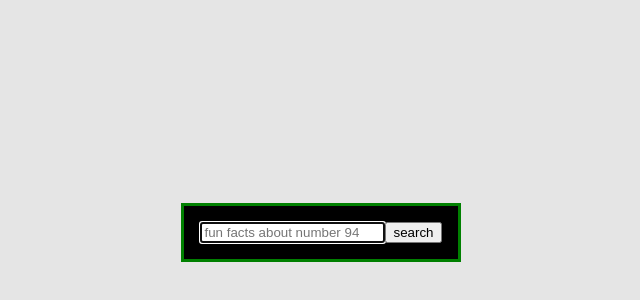
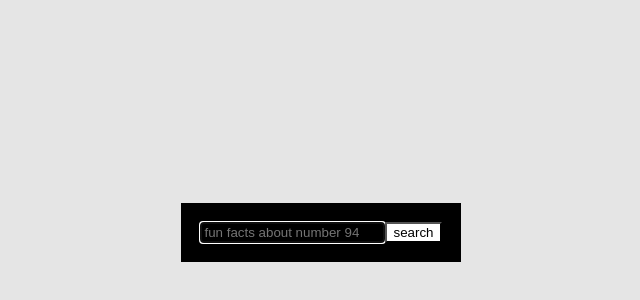
Before and after one commit to Abdool-Zaid/video-tut-shortcut, a plain HTML site: page index.html in a window 1280 px wide. Shown: the part 168-468 px from the top of the page, without its empty margins (319-959 px from the left). Drawn offline with Linux system fonts and the light colour scheme.

Commit message:
injecting css via stylesheet

```diff
--- a/index.html
+++ b/index.html
@@ -15,24 +15,23 @@
             let search_dialog = document.createElement("dialog")
             let search_field = document.createElement("input")
             let search_btn = document.createElement("button")
+            let style_sheet =  new CSSStyleSheet()
 
             search_btn.textContent = "search"
             search_field.placeholder = default_search
-
-            search_dialog.style.color = "green" // need to update css
-            search_dialog.style.backgroundColor ="black"
+            style_sheet.insertRule(" .dialog {background-color : black} ")
+            style_sheet.insertRule(" .dialog_inverse {background-color : white} ")
 
 
-            for (let child of search_dialog.children){
-              child.style.backgroundColor = "black"
-              child.style.color = "green"
-            }
-
-
-                search_dialog.appendChild(search_field)
+            search_dialog.classList.add("dialog")
+            search_field.classList.add("dialog")
+            search_btn.classList.add("dialog_inverse")
+            search_dialog.appendChild(search_field)
             search_dialog.appendChild(search_btn)
 
-            document.body.appendChild(search_dialog)
+            document.adoptedStyleSheets.push(style_sheet)// injection happens here
+            document.body.appendChild(search_dialog) // injection happens here
+
             search_btn.addEventListener("click",()=>{
                run_search()
             })
```
Also changed, not shown: notes.txt.
